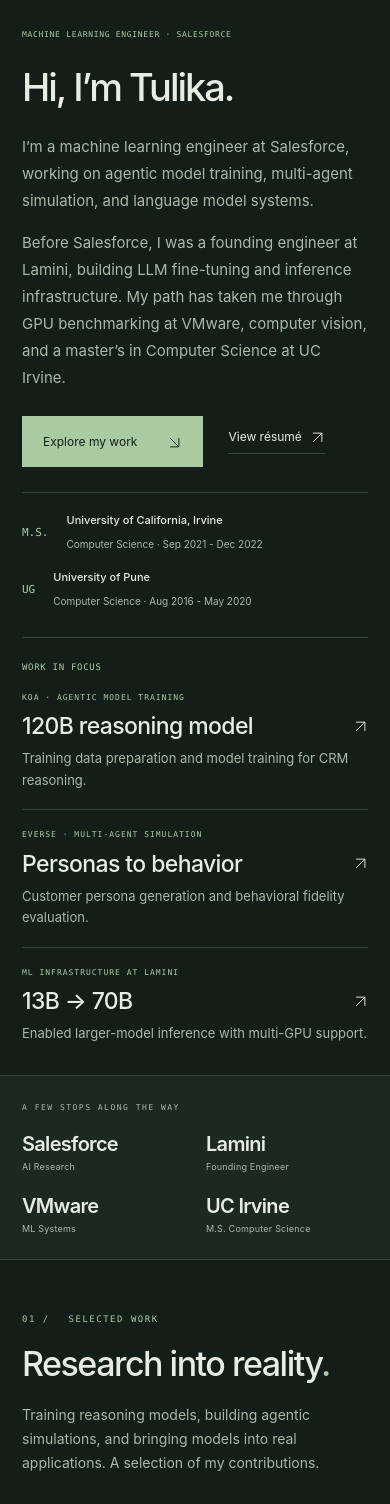
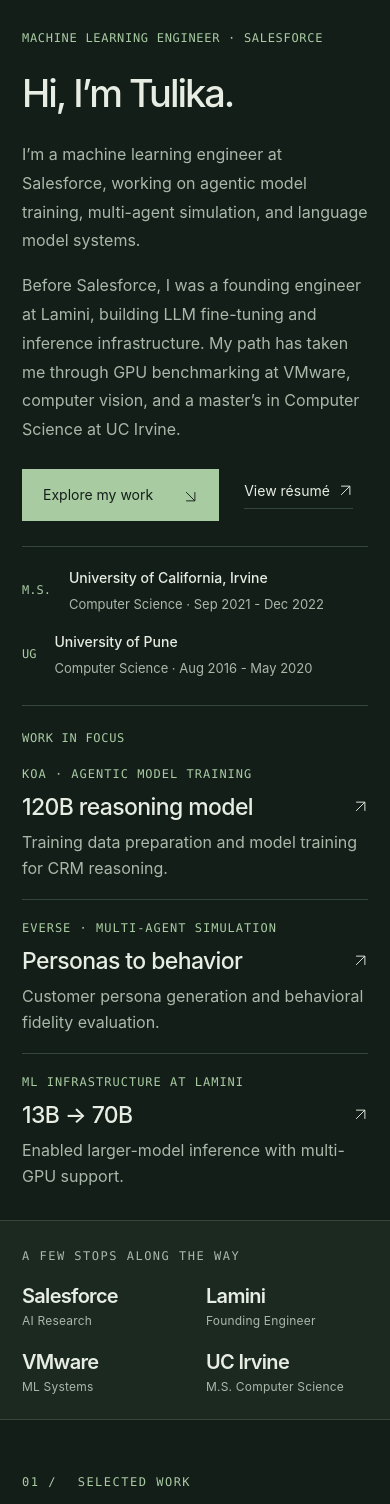
Before and after one commit to tulika612/Portfolio, a React (Create React App) app: page / in a window 390 px wide. Shown: the part 460-1964 px from the top of the page. Built offline with nearby package versions, Linux system fonts and the light colour scheme.

Commit message:
Improve typography readability across desktop and mobile

```diff
--- a/src/App.css
+++ b/src/App.css
@@ -9,14 +9,14 @@ h1, h2, h3 { font-weight: 500; }
 .page-width { width: min(1240px, calc(100% - 112px)); margin-inline: auto; }
 .section { padding-block: 88px; }
 .mono, .eyebrow, .tags, .hero-meta, .hero-bottom, .visual-caption, .visual-footnote, .pipeline-top, .pipeline text { font-family: 'SFMono-Regular', Consolas, 'Liberation Mono', monospace; }
-.eyebrow { font-size: 10px; letter-spacing: 1.5px; line-height: 1.7; text-transform: uppercase; color: var(--accent); margin-bottom: 22px; font-weight: 500; }
+.eyebrow { font-size: 12px; letter-spacing: 1.5px; line-height: 1.7; text-transform: uppercase; color: var(--accent); margin-bottom: 22px; font-weight: 500; }
 .eyebrow > span:first-child { margin-right: 12px; }
 .accent { color: var(--accent); }
 .site-header { position: sticky; top: 0; z-index: 50; background: var(--bg); border-bottom: 1px solid var(--border); }
 .nav-shell { width: min(1360px, calc(100% - 80px)); min-height: 90px; margin: auto; display: flex; align-items: center; gap: 32px; }
 .wordmark { display: inline-flex; align-items: baseline; font-weight: 650; font-size: 26px; letter-spacing: -1px; }
-.wordmark-label { font-family: 'SFMono-Regular', Consolas, monospace; font-size: 8px; letter-spacing: 1.2px; margin-left: 22px; font-weight: 400; color: var(--muted); }
-.navigation { display: flex; align-items: center; gap: 30px; margin-left: auto; font-size: 12px; }
+.wordmark-label { font-family: 'SFMono-Regular', Consolas, monospace; font-size: 12px; letter-spacing: 1.2px; margin-left: 22px; font-weight: 400; color: var(--muted); }
+.navigation { display: flex; align-items: center; gap: 30px; margin-left: auto; font-size: 14px; }
 .navigation a { transition: color .2s; }
 .navigation a:hover, .navigation a[aria-current] { color: var(--accent); text-decoration: underline; text-underline-offset: 7px; }
 .nav-contact { padding-left: 24px; border-left: 1px solid var(--border); }
@@ -34,10 +34,10 @@ h1 em, h2 em { font-family: var(--serif); color: var(--accent); font-weight: 400
 .hero-description { color: var(--muted); max-width: 440px; font-size: 15px; line-height: 1.85; margin-bottom: 30px; }
 .status-dot { display: inline-block; width: 7px; height: 7px; border-radius: 50%; background: var(--accent); box-shadow: 0 0 0 4px var(--tag); vertical-align: 1px; }
 .hero-actions { display: flex; align-items: center; gap: 30px; }
-.button { padding: 16px 22px; font-size: 12px; display: inline-flex; align-items: center; justify-content: space-between; gap: 34px; border: 1px solid var(--accent); transition: transform .2s, box-shadow .2s; }
+.button { padding: 16px 22px; font-size: 14px; display: inline-flex; align-items: center; justify-content: space-between; gap: 34px; border: 1px solid var(--accent); transition: transform .2s, box-shadow .2s; }
 .button-primary { color: var(--bg); background: var(--accent); }
 .button:hover { transform: translateY(-3px); box-shadow: 0 6px 15px #24452d18; }
-.text-link, .text-button { font-size: 12px; border: 0; border-bottom: 1px solid var(--border); background: transparent; padding: 0 0 7px; display: inline-flex; align-items: center; gap: 24px; line-height: 1.5; }
+.text-link, .text-button { font-size: 14px; border: 0; border-bottom: 1px solid var(--border); background: transparent; padding: 0 0 7px; display: inline-flex; align-items: center; gap: 24px; line-height: 1.5; }
 .text-link:hover, .text-button:hover { color: var(--accent); border-color: var(--accent); }
 .hero-meta { display: flex; gap: 20px; font-size: 8px; letter-spacing: 1px; color: var(--muted); margin-top: 42px; }
 .pipeline { align-self: center; background: #e9eee2; color: #28513d; border: 1px solid #d7e0ce; position: relative; padding: 22px 25px; background-image: radial-gradient(#849c7440 .7px, transparent .7px); background-size: 15px 15px; border-radius: 2px; }
@@ -56,20 +56,20 @@ h1 em, h2 em { font-family: var(--serif); color: var(--accent); font-weight: 400
 .hero-bottom a span { margin-left: 20px; font-size: 14px; }
 .credentials-strip { border-block: 1px solid var(--border); background: var(--surface); padding-block: 26px; }
 .credentials-strip > div { display: flex; align-items: center; gap: 65px; }
-.credentials-strip .eyebrow { font-size: 8px; margin: 0; max-width: 100px; color: var(--muted); }
+.credentials-strip .eyebrow { font-size: 12px; margin: 0; max-width: 145px; color: var(--muted); }
 .credentials-strip > div > div { display: flex; flex: 1; justify-content: space-between; gap: 24px; }
-.credentials-strip > div > div > a { font-size: 22px; letter-spacing: -.7px; font-weight: 600; }
-.credentials-strip small { display: block; font-size: 9px; letter-spacing: .2px; font-weight: 400; color: var(--muted); margin-top: 5px; }
+.credentials-strip > div > div > a { min-width: 0; font-size: 22px; letter-spacing: -.7px; font-weight: 600; }
+.credentials-strip small { display: block; font-size: 12px; letter-spacing: .2px; font-weight: 400; color: var(--muted); margin-top: 5px; }
 .section-heading { display: flex; justify-content: space-between; gap: 40px; align-items: flex-end; margin-bottom: 32px; }
 .section-heading .eyebrow { margin-bottom: 16px; }
 h2 { font-size: clamp(32px, 3.5vw, 47px); line-height: 1.16; letter-spacing: -1.9px; margin-bottom: 0; }
-.section-intro { color: var(--muted); font-size: 15px; max-width: 350px; margin-bottom: 2px; }
+.section-intro { color: var(--muted); font-size: 17px; max-width: 350px; margin-bottom: 2px; }
 .work-toolbar { display: flex; justify-content: space-between; align-items: center; padding-bottom: 24px; }
-.filter-group { display: flex; gap: 5px; }
-.filter-group button { background: transparent; border: 1px solid transparent; padding: 9px 14px; font-size: 11px; border-radius: 3px; color: var(--muted); }
+.filter-group { display: flex; flex-wrap: wrap; gap: 5px; }
+.filter-group button { background: transparent; border: 1px solid transparent; padding: 9px 14px; font-size: 14px; border-radius: 3px; color: var(--muted); }
 .filter-group button[aria-pressed='true'] { color: var(--text); background: var(--tag); border-color: var(--border); }
 .filter-group button:hover { color: var(--accent); }
-.work-count { font-size: 9px; letter-spacing: 1px; color: var(--muted); }
+.work-count { font-size: 12px; letter-spacing: 1px; color: var(--muted); }
 .project-grid { display: grid; grid-template-columns: repeat(3, 1fr); gap: 24px; }
 .work-card { background: var(--card); border: 1px solid var(--border); min-width: 0; display: flex; flex-direction: column; transition: transform .25s, box-shadow .25s; }
 .work-card:hover { transform: translateY(-5px); box-shadow: 0 12px 22px #234c3010; }
@@ -100,20 +100,20 @@ h2 { font-size: clamp(32px, 3.5vw, 47px); line-height: 1.16; letter-spacing: -1.
 .archive-visual { height: 220px; overflow: hidden; background: var(--surface); padding: 18px; }
 .archive-visual img { width: 100%; height: 100%; object-fit: contain; }
 .work-content { padding: 25px; display: flex; flex-direction: column; flex: 1; }
-.work-content > .eyebrow { display: flex; justify-content: space-between; font-size: 8px; margin-bottom: 16px; letter-spacing: 1px; }
+.work-content > .eyebrow { display: flex; justify-content: space-between; align-items: flex-start; gap: 10px; font-size: 12px; margin-bottom: 16px; letter-spacing: 1px; }
 h3 { font-size: 22px; letter-spacing: -.6px; line-height: 1.35; margin-bottom: 12px; }
-.work-description { font-size: 14px; color: var(--muted); line-height: 1.75; margin-bottom: 20px; }
+.work-description { font-size: 16px; color: var(--muted); line-height: 1.75; margin-bottom: 20px; }
 .tags { display: flex; flex-wrap: wrap; gap: 6px; margin-top: auto; }
-.tags > span { font-size: 8px; background: var(--tag); padding: 5px 7px; border: 1px solid var(--border); border-radius: 2px; line-height: 1.5; }
-.project-link { border-top: 1px solid var(--border); display: flex; justify-content: space-between; padding-top: 20px; margin-top: 25px; font-size: 11px; }
+.tags > span { font-size: 12px; background: var(--tag); padding: 5px 7px; border: 1px solid var(--border); border-radius: 2px; line-height: 1.5; }
+.project-link { border-top: 1px solid var(--border); display: flex; justify-content: space-between; padding-top: 20px; margin-top: 25px; font-size: 14px; }
 .project-link:hover { color: var(--accent); }
 .research-section { background: var(--surface); border-block: 1px solid var(--border); }
 .publication { display: grid; grid-template-columns: 40px 1fr 44px; gap: 22px; padding: 30px 0; border-top: 1px solid var(--border); }
-.publication-index { font-size: 10px; padding-top: 5px; color: var(--muted); }
-.publication .eyebrow { font-size: 9px; margin-bottom: 9px; letter-spacing: .8px; }
+.publication-index { font-size: 12px; padding-top: 5px; color: var(--muted); }
+.publication .eyebrow { font-size: 12px; margin-bottom: 9px; letter-spacing: .8px; }
 .publication h3 { font-size: 21px; max-width: 850px; margin-bottom: 10px; }
 .publication h3 a:hover { text-decoration: underline; text-underline-offset: 4px; }
-.publication details { font-size: 11px; color: var(--muted); }
+.publication details { font-size: 14px; color: var(--muted); }
 .publication summary { cursor: pointer; width: fit-content; }
 .publication details p { max-width: 800px; margin: 10px 0 0; }
 .paper-arrow { border: 1px solid var(--border); border-radius: 50%; width: 40px; height: 40px; display: grid; place-items: center; transition: background .2s; }
@@ -125,45 +125,45 @@ h3 { font-size: 22px; letter-spacing: -.6px; line-height: 1.35; margin-bottom: 1
 .experience-aside p { font-family: var(--serif); font-size: 29px; letter-spacing: -.5px; line-height: 1.4; margin-bottom: 24px; }
 .experience-item { padding: 28px 0; border-top: 1px solid var(--border); }
 .experience-item:first-child { padding-top: 0; border: 0; }
-.experience-line { display: flex; justify-content: space-between; align-items: center; gap: 12px; margin-bottom: 18px; }
-.experience-line > .mono { font-size: 9px; color: var(--muted); }
-.current-badge { color: var(--accent); font-family: Consolas, monospace; font-size: 8px; letter-spacing: .6px; background: var(--tag); padding: 5px 9px; border-radius: 2px; }
+.experience-line { display: flex; flex-wrap: wrap; justify-content: space-between; align-items: center; gap: 12px; margin-bottom: 18px; }
+.experience-line > .mono { font-size: 12px; color: var(--muted); }
+.current-badge { color: var(--accent); font-family: Consolas, monospace; font-size: 12px; letter-spacing: .6px; background: var(--tag); padding: 5px 9px; border-radius: 2px; }
 .current-badge i { display: inline-block; width: 4px; height: 4px; background: var(--accent); border-radius: 50%; margin-right: 5px; }
 .experience-item h3 { margin-bottom: 4px; font-size: 25px; }
-.job-title { font-size: 14px; margin-bottom: 15px; }
-.job-summary, .experience-item li { font-size: 14px; color: var(--muted); line-height: 1.9; }
+.job-title { font-size: 16px; margin-bottom: 15px; }
+.job-summary, .experience-item li { font-size: 16px; color: var(--muted); line-height: 1.9; }
 .experience-item ul { padding-left: 18px; margin-bottom: 0; }
 .experience-item li { margin-block: 12px; }
-.experience-item .text-button { font-size: 10px; color: var(--accent); }
+.experience-item .text-button { font-size: 14px; color: var(--accent); }
 .about-section { background: var(--surface); border-block: 1px solid var(--border); }
 .about-layout { display: grid; grid-template-columns: 1fr 1.25fr; gap: 95px; align-items: center; }
 .portrait-wrap { position: relative; padding: 16px 16px 45px; border: 1px solid var(--border); background: var(--bg); transform: rotate(-2deg); }
 .portrait-wrap img { width: 100%; height: 400px; object-fit: cover; object-position: center 25%; filter: saturate(.65); display: block; }
-.portrait-caption { position: absolute; bottom: 17px; left: 19px; font-size: 8px; letter-spacing: 1px; color: var(--muted); }
+.portrait-caption { position: absolute; bottom: 17px; left: 19px; font-size: 12px; letter-spacing: 1px; color: var(--muted); }
 .about-copy h2 { margin-bottom: 28px; }
-.about-copy > p:not(.eyebrow) { font-size: 15px; color: var(--muted); }
+.about-copy > p:not(.eyebrow) { font-size: 16px; color: var(--muted); }
 .education-list { border-top: 1px solid var(--border); margin-top: 25px; padding-top: 20px; display: grid; gap: 18px; }
 .education-list > div { display: flex; align-items: center; gap: 18px; }
-.education-list .mono { font-size: 11px; color: var(--accent); }
-.education-list strong { display: block; font-size: 11px; font-weight: 500; margin-bottom: 5px; }
-.education-list div > div > span { font-size: 10px; color: var(--muted); }
+.education-list .mono { font-size: 12px; color: var(--accent); }
+.education-list strong { display: block; line-height: 1.5; font-size: 14px; font-weight: 500; margin-bottom: 5px; }
+.education-list div > div > span { font-size: 13px; color: var(--muted); }
 .contact-section { padding-top: 80px; padding-bottom: 68px; }
 .contact-heading { display: flex; align-items: center; justify-content: space-between; gap: 35px; margin-block: 30px; }
 .contact-heading h2 { font-size: clamp(40px, 5.7vw, 76px); line-height: 1.12; letter-spacing: -3px; }
 .contact-circle { width: 95px; height: 95px; border-radius: 50%; display: grid; place-items: center; background: var(--accent); color: var(--bg); font-size: 35px; transition: transform .2s; flex-shrink: 0; }
 .contact-circle:hover { transform: rotate(10deg); }
 .contact-bottom { display: flex; justify-content: space-between; align-items: flex-end; gap: 24px; }
-.contact-bottom p { font-size: 14px; color: var(--muted); margin-bottom: 0; }
+.contact-bottom p { font-size: 16px; color: var(--muted); margin-bottom: 0; }
 .email-link { font-size: 21px; border-bottom: 1px solid var(--border); padding-bottom: 9px; }
 .email-link span { margin-left: 18px; }
 .site-footer { padding-block: 27px; border-top: 1px solid var(--border); display: flex; gap: 30px; align-items: center; }
 .site-footer .wordmark { font-size: 25px; }
-.site-footer > p { color: var(--muted); font-size: 10px; margin-bottom: 0; }
-.site-footer > div { display: flex; gap: 25px; margin-left: auto; font-size: 10px; }
+.site-footer > p { color: var(--muted); font-size: 12px; margin-bottom: 0; }
+.site-footer > div { display: flex; gap: 25px; margin-left: auto; font-size: 14px; }
 .site-footer > div span { margin-left: 8px; }
 .site-footer a:hover { color: var(--accent); }
 .back-top { margin-left: 20px; font-size: 20px; }
-.data-notice { font-size: 13px; padding-block: 25px; color: var(--muted); }
+.data-notice { font-size: 16px; padding-block: 25px; color: var(--muted); }
 .data-notice a { text-decoration: underline; }
 @media (min-width: 1600px) { .hero { padding-top: 80px; } }
 @media (max-width: 1100px) {
@@ -187,16 +187,16 @@ h3 { font-size: 22px; letter-spacing: -.6px; line-height: 1.35; margin-bottom: 1
   .page-width { width: calc(100% - 44px); }
   .section { padding-block: 60px; }
   .nav-shell { width: calc(100% - 44px); min-height: 72px; gap: 20px; }
-  .navigation { gap: 20px; font-size: 11px; }
+  .navigation { gap: 20px; font-size: 14px; }
   .nav-contact { display: none; }
   .nav-tools { gap: 12px; }
   .hero { padding-top: 48px; gap: 25px; }
   .hero-copy h1 { font-size: 48px; letter-spacing: -2px; }
-  .hero .eyebrow { font-size: 8px; letter-spacing: .8px; }
+  .hero .eyebrow { font-size: 12px; letter-spacing: .8px; }
   .hero-description { font-size: 13px; }
   .hero-actions { gap: 18px; }
-  .hero-actions .button { padding: 14px; gap: 15px; font-size: 11px; }
-  .hero-actions .text-link { font-size: 10px; gap: 8px; }
+  .hero-actions .button { padding: 14px; gap: 15px; font-size: 14px; }
+  .hero-actions .text-link { font-size: 14px; gap: 8px; }
   .pipeline-top > span:last-child { display: none; }
   .pipeline-bottom { font-size: 18px; }
   .pipeline-mark { font-size: 35px; }
@@ -216,7 +216,7 @@ h3 { font-size: 22px; letter-spacing: -.6px; line-height: 1.35; margin-bottom: 1
   .about-layout { gap: 30px; }
   .portrait-wrap img { height: 330px; }
   .about-copy h2 { font-size: 33px; }
-  .about-copy > p:not(.eyebrow) { font-size: 14px; }
+  .about-copy > p:not(.eyebrow) { font-size: 16px; }
   .email-link { font-size: 18px; }
   .site-footer { gap: 18px; }
   .site-footer > div { gap: 15px; }
@@ -230,18 +230,18 @@ h3 { font-size: 22px; letter-spacing: -.6px; line-height: 1.35; margin-bottom: 1
   .nav-tools { flex-shrink: 0; }
   .nav-tools { margin-left: auto; }
   .theme-toggle { height: 30px; width: 30px; font-size: 18px; }
-  .menu-toggle { display: block; border: 0; background: transparent; font-size: 11px; min-height: 44px; min-width: 58px; }
+  .menu-toggle { display: block; border: 0; background: transparent; font-size: 14px; min-height: 44px; min-width: 58px; }
   .navigation { display: none; position: absolute; top: 71px; left: 0; right: 0; background: var(--bg); border-bottom: 1px solid var(--border); padding: 20px 24px 28px; box-shadow: 0 12px 15px #1835220c; }
   .navigation.is-open { display: flex; flex-direction: column; align-items: stretch; gap: 0; }
   .navigation a { padding: 14px 0; font-size: 16px; }
   .navigation .nav-contact { display: block; border-left: 0; border-top: 1px solid var(--border); margin-top: 10px; color: var(--accent); }
   .hero { grid-template-columns: 1fr; padding-top: 38px; gap: 0; }
-  .hero .eyebrow { font-size: 8px; letter-spacing: .7px; margin-bottom: 24px; }
+  .hero .eyebrow { font-size: 12px; letter-spacing: .7px; margin-bottom: 24px; }
   .hero-copy h1 { font-size: clamp(42px, 11vw, 64px); letter-spacing: -2.5px; line-height: 1.1; }
   .hero-description { font-size: 14px; max-width: 400px; margin-bottom: 25px; }
   .hero-actions { gap: 25px; }
-  .hero-actions .button { padding: 16px 20px; gap: 30px; font-size: 12px; }
-  .hero-actions .text-link { font-size: 12px; }
+  .hero-actions .button { padding: 16px 20px; gap: 30px; font-size: 14px; }
+  .hero-actions .text-link { font-size: 14px; }
   .hero-meta { font-size: 7px; margin-top: 28px; gap: 20px; }
   .pipeline { margin-top: 35px; padding: 20px; }
   .pipeline svg { max-height: 230px; margin-block: 0 8px; }
@@ -257,24 +257,24 @@ h3 { font-size: 22px; letter-spacing: -.6px; line-height: 1.35; margin-bottom: 1
   .credentials-strip > div > div > a { font-size: 20px; }
   .section { padding-block: 52px; }
   h2 { font-size: 34px; letter-spacing: -1.5px; }
-  .section-heading .eyebrow { font-size: 9px; }
-  .section-intro { font-size: 14px; }
+  .section-heading .eyebrow { font-size: 12px; }
+  .section-intro { font-size: 17px; }
   .work-toolbar { align-items: stretch; }
   .filter-group { gap: 1px; }
-  .filter-group button { padding: 9px 10px; font-size: 10px; }
+  .filter-group button { padding: 9px 10px; font-size: 14px; }
   .work-count { display: none; }
   .project-grid { grid-template-columns: 1fr; gap: 24px; }
   .project-grid > :last-child:nth-child(odd) { display: flex; grid-column: auto; }
   .project-grid > :last-child:nth-child(odd) .project-visual { height: 250px; min-height: 0; }
   .project-visual { height: 250px; }
   .work-content { padding: 24px; }
-  .work-description { font-size: 14px; }
+  .work-description { font-size: 16px; }
   .code-window { max-width: 300px; }
   .code-window pre { font-size: 10px; }
   .visual-caption { font-size: 7px; }
   .publication { grid-template-columns: 23px 1fr 29px; gap: 10px; padding-block: 24px; }
-  .publication-index { font-size: 8px; }
-  .publication .eyebrow { font-size: 8px; line-height: 1.8; }
+  .publication-index { font-size: 12px; }
+  .publication .eyebrow { font-size: 12px; line-height: 1.8; }
   .publication h3 { font-size: 18px; }
   .paper-arrow { width: 28px; height: 28px; font-size: 13px; }
   .section-bottom { flex-wrap: wrap; gap: 25px; }
@@ -282,12 +282,12 @@ h3 { font-size: 22px; letter-spacing: -.6px; line-height: 1.35; margin-bottom: 1
   .experience-layout { grid-template-columns: 1fr; margin-top: 35px; gap: 30px; }
   .experience-aside { display: none; }
   .experience-item:first-child { border-top: 1px solid var(--border); padding-top: 25px; }
-  .job-summary, .experience-item li { font-size: 14px; }
+  .job-summary, .experience-item li { font-size: 16px; }
   .about-layout { grid-template-columns: 1fr; gap: 42px; }
   .portrait-wrap { max-width: 345px; margin-inline: auto; width: calc(100% - 15px); }
   .portrait-wrap img { height: 360px; }
   .about-copy h2 { font-size: 38px; }
-  .about-copy > p:not(.eyebrow) { font-size: 15px; }
+  .about-copy > p:not(.eyebrow) { font-size: 16px; }
   .contact-heading { align-items: flex-end; gap: 15px; }
   .contact-heading h2 { font-size: clamp(32px, 8vw, 48px); letter-spacing: -1.5px; }
   .contact-circle { width: 52px; height: 52px; font-size: 26px; }
@@ -307,31 +307,31 @@ h3 { font-size: 22px; letter-spacing: -.6px; line-height: 1.35; margin-bottom: 1
 .large-asterisk { color: var(--accent); }
 
 .recent-highlights { grid-column: 1 / -1; margin-top: 38px; border-top: 1px solid var(--border); padding-top: 22px; }
-.recent-highlights > .eyebrow { margin-bottom: 16px; font-size: 9px; }
+.recent-highlights > .eyebrow { margin-bottom: 16px; font-size: 12px; }
 .highlights-grid { display: grid; grid-template-columns: repeat(3, 1fr); gap: 24px; }
 .highlight-item { padding-right: 24px; }
 .highlight-item + .highlight-item { border-left: 1px solid var(--border); padding-left: 24px; }
-.highlight-item > .eyebrow { display: block; margin-bottom: 8px; font-size: 8px; letter-spacing: 1px; }
+.highlight-item > .eyebrow { display: block; margin-bottom: 8px; font-size: 12px; letter-spacing: 1px; }
 .highlight-item strong { font-weight: 500; font-size: 24px; letter-spacing: -.6px; display: flex; align-items: center; justify-content: space-between; gap: 15px; }
-.highlight-item p { font-size: 13px; color: var(--muted); margin: 8px 0 0; line-height: 1.65; }
+.highlight-item p { font-size: 16px; color: var(--muted); margin: 8px 0 0; line-height: 1.65; }
 .highlight-item:hover strong { color: var(--accent); }
 .project-contribution { border-top: 1px solid var(--border); margin: 0 0 22px; padding-top: 16px; }
-.project-contribution dt { font-family: Consolas, monospace; font-size: 9px; text-transform: uppercase; letter-spacing: .8px; color: var(--accent); margin-bottom: 6px; font-weight: 500; }
-.project-contribution dd { font-size: 13px; line-height: 1.7; color: var(--muted); margin: 0 0 14px; }
+.project-contribution dt { font-family: Consolas, monospace; font-size: 12px; text-transform: uppercase; letter-spacing: .8px; color: var(--accent); margin-bottom: 6px; font-weight: 500; }
+.project-contribution dd { font-size: 16px; line-height: 1.7; color: var(--muted); margin: 0 0 14px; }
 .project-contribution dd:last-child { margin-bottom: 0; }
 @media (max-width: 800px) {
   .highlights-grid { gap: 16px; }
   .highlight-item { padding-right: 0; }
   .highlight-item + .highlight-item { padding-left: 16px; }
   .highlight-item strong { font-size: 21px; }
-  .highlight-item p { font-size: 12px; }
+  .highlight-item p { font-size: 16px; }
 }
 @media (max-width: 600px) {
   .recent-highlights { margin-top: 28px; }
   .highlights-grid { grid-template-columns: 1fr; gap: 18px; }
   .highlight-item + .highlight-item { border-left: 0; border-top: 1px solid var(--border); padding: 18px 0 0; }
   .highlight-item strong { font-size: 23px; }
-  .highlight-item p { font-size: 13px; }
+  .highlight-item p { font-size: 16px; }
 }
 .visual-training { background: #e1e9dc; color: #315b40; }
 .visual-simulation { background: #e4e8ed; color: #3d5367; }
@@ -360,7 +360,7 @@ h3 { font-size: 22px; letter-spacing: -.6px; line-height: 1.35; margin-bottom: 1
 @media (max-width: 800px) {
   .intro-layout { gap: 30px; }
   .intro-layout .portrait-wrap img { height: 380px; }
-  .intro-layout .about-copy .eyebrow { font-size: 8px; }
+  .intro-layout .about-copy .eyebrow { font-size: 12px; }
 }
 @media (max-width: 600px) {
   .intro-layout { grid-template-columns: 1fr; gap: 30px; }
@@ -372,13 +372,22 @@ h3 { font-size: 22px; letter-spacing: -.6px; line-height: 1.35; margin-bottom: 1
 
 .project-screenshot { height: 320px; display: flex; flex-direction: column; align-items: center; gap: 12px; padding: 18px 20px 12px; background: var(--surface); border-bottom: 1px solid var(--border); }
 .project-screenshot img { display: block; flex: 1; min-height: 0; width: 100%; object-fit: contain; }
-.project-screenshot > span { display: flex; align-items: center; justify-content: center; gap: 12px; font-size: 11px; color: var(--accent); }
+.project-screenshot > span { display: flex; align-items: center; justify-content: center; gap: 12px; font-size: 14px; color: var(--accent); }
 .project-screenshot:hover > span { text-decoration: underline; text-underline-offset: 3px; }
 
 .credentials-strip > div > div > a:hover { color: var(--accent); text-decoration: underline; text-underline-offset: 5px; }
 .experience-item, #education, #about { scroll-margin-top: 110px; }
 
-.project-affiliation { align-self: flex-start; display: inline-flex; border: 1px solid var(--border); border-radius: 3px; background: var(--tag); color: var(--accent); font-size: 11px; font-weight: 500; line-height: 1.5; padding: 4px 9px; margin: 0 0 12px; }
+.project-affiliation { align-self: flex-start; display: inline-flex; border: 1px solid var(--border); border-radius: 3px; background: var(--tag); color: var(--accent); font-size: 12px; font-weight: 500; line-height: 1.5; padding: 4px 9px; margin: 0 0 12px; }
 
-.project-paper-link { display: flex; justify-content: space-between; align-items: center; margin-top: 14px; color: var(--accent); font-size: 12px; }
+.project-paper-link { display: flex; justify-content: space-between; align-items: center; margin-top: 14px; color: var(--accent); font-size: 14px; }
 .project-paper-link:hover { text-decoration: underline; text-underline-offset: 4px; }
+
+@media (max-width: 900px) {
+  .nav-tools { margin-left: auto; flex-shrink: 0; }
+  .menu-toggle { display: block; border: 0; background: transparent; font-size: 14px; min-height: 44px; min-width: 70px; }
+  .navigation { display: none; position: absolute; top: 100%; left: 0; right: 0; background: var(--bg); border-bottom: 1px solid var(--border); padding: 20px 24px 28px; box-shadow: 0 12px 15px #1835220c; }
+  .navigation.is-open { display: flex; flex-direction: column; align-items: stretch; gap: 0; }
+  .navigation a { padding: 14px 0; font-size: 16px; }
+  .navigation .nav-contact { display: block; border-left: 0; border-top: 1px solid var(--border); margin-top: 10px; color: var(--accent); }
+}
```
